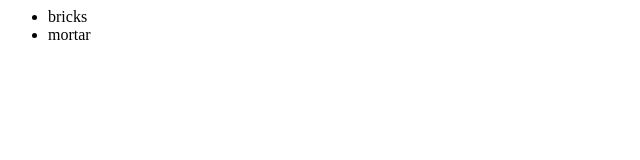
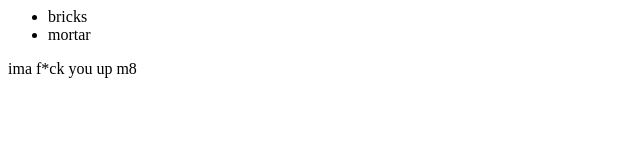
Before and after one commit to Felstj/new-git-test, a plain HTML site: page index.html in a window 1280 px wide. Shown: the whole page, without its empty margins (0-640 px from the left). Drawn offline with Linux system fonts and the light colour scheme.

Commit message:
ändrat för dig felix killen

```diff
--- a/index.html
+++ b/index.html
@@ -7,5 +7,7 @@
 		<li>mortar</li>
 	</ul>
 </div>
+<p> ima f*ck you up m8 </p>
+
 </body>
 <html>
```
